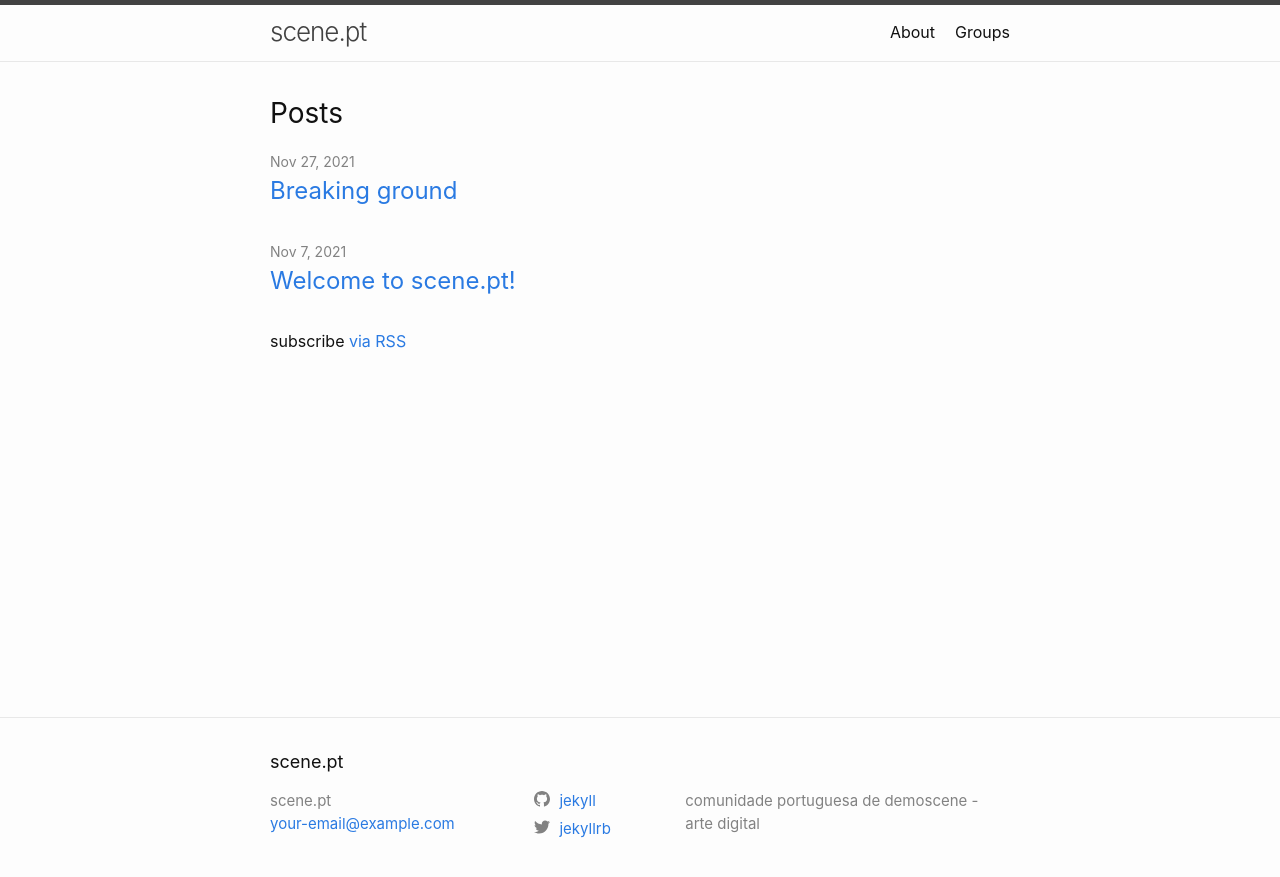
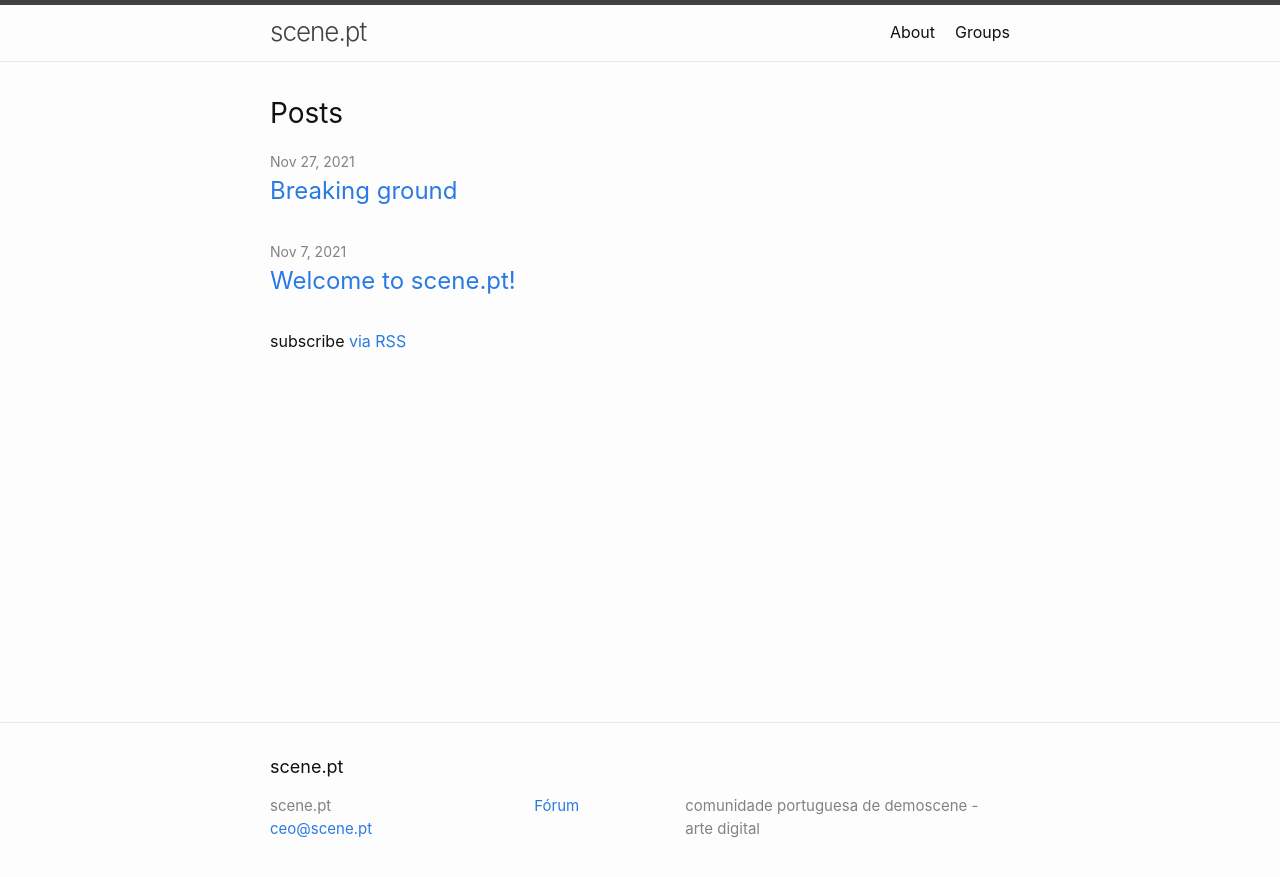
Before and after one commit to pcardoso/scenept, a Jekyll site: the page built from index.markdown, in a window 1280 px wide. Shown: the top 877 px of the page. Built offline with Jekyll 4.4.1, drawn with Linux system fonts in a browser that asks for light colours.

Commit message:
Footer work

```diff
--- a/_config.yml
+++ b/_config.yml
@@ -19,18 +19,21 @@
 # in the templates via {{ site.myvariable }}.
 
 title: scene.pt
-email: your-email@example.com
+email: ceo@scene.pt
 description: >- # this means to ignore newlines until "baseurl:"
   comunidade portuguesa de demoscene - arte digital
 baseurl: "" # the subpath of your site, e.g. /blog
 url: "" # the base hostname & protocol for your site, e.g. http://example.com
-twitter_username: jekyllrb
-github_username: jekyll
+
+# twitter_username: jekyllrb
+# github_username: jekyll
+forum: https://forum.scene.pt
 
 # Build settings
 theme: minima
 plugins:
   - jekyll-feed
+
 # Exclude from processing.
 # The following items will not be processed, by default.
 # Any item listed under the `exclude:` key here will be automatically added to
--- a/_includes/social.html
+++ b/_includes/social.html
@@ -11,4 +11,6 @@
   {%- if site.youtube_username -%}<li><a href="https://youtube.com/{{ site.youtube_username| cgi_escape | escape }}"><svg class="svg-icon"><use xlink:href="{{ '/assets/minima-social-icons.svg#youtube' | relative_url }}"></use></svg> <span class="username">{{ site.youtube_username| escape }}</span></a></li>{%- endif -%}
   {%- if site.googleplus_username -%}<li><a href="https://plus.google.com/{{ site.googleplus_username| escape }}"><svg class="svg-icon"><use xlink:href="{{ '/assets/minima-social-icons.svg#googleplus' | relative_url }}"></use></svg> <span class="username">{{ site.googleplus_username| escape }}</span></a></li>{%- endif -%}
   {%- if site.rss -%}<li><a href="{{ 'feed.xml' | relative_url }}"><svg class="svg-icon"><use xlink:href="{{ '/assets/minima-social-icons.svg#rss' | relative_url }}"></use></svg> <span>{{ site.rss | escape }}</span></a></li>{%- endif -%}
+
+  {%- if site.forum -%}<li><a href="{{ site.forum }}">Fórum</a></li>{%- endif -%}
 </ul>
```
